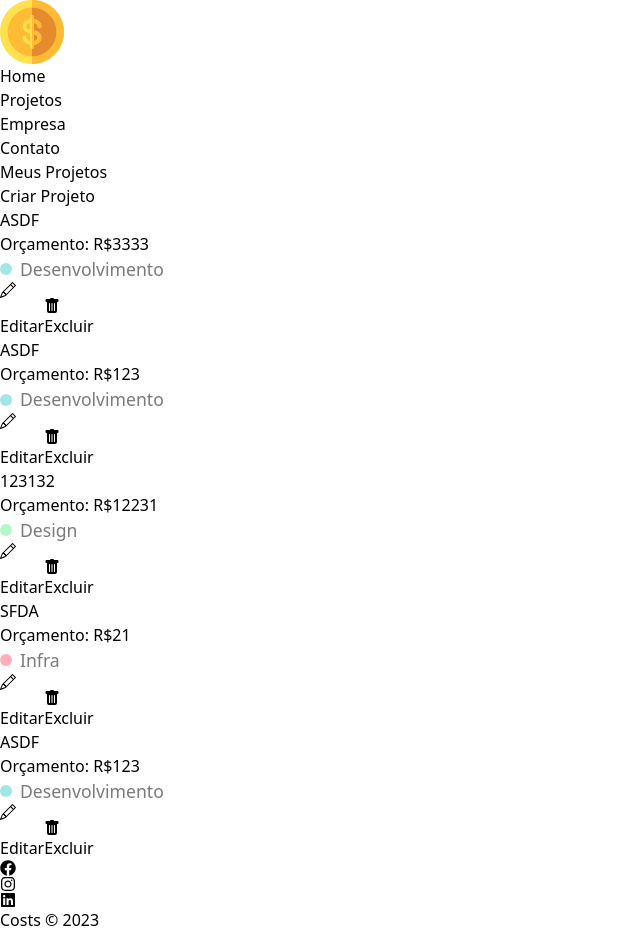
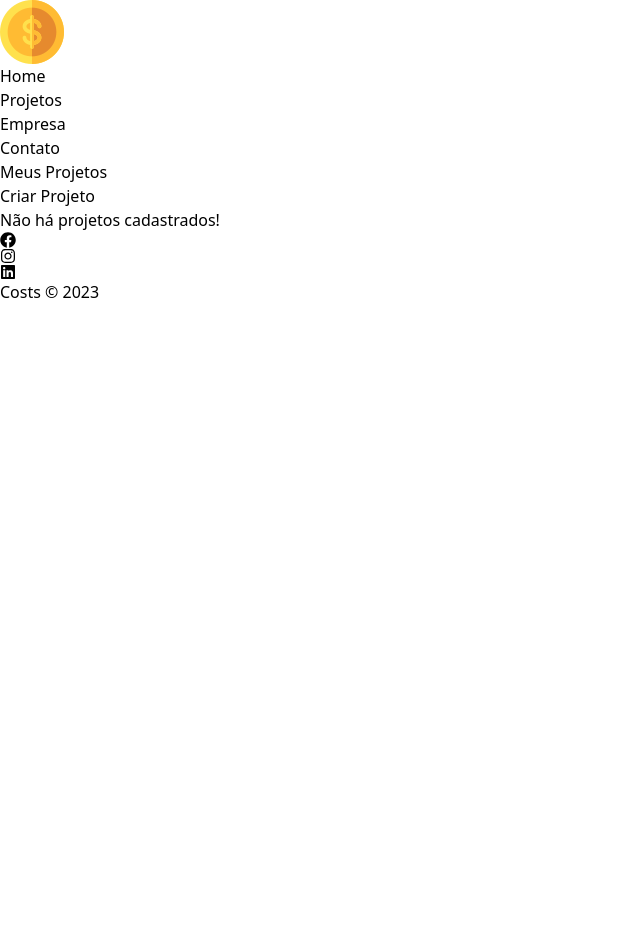
Before and after one commit to leonardo-fontes/costs-project, a React (Vite) app: page /projects in a window 1280 px wide. Shown: the whole page, without its empty margins (0-640 px from the left). After the commit the page ends 800 px from the top, so only its background shows below. Built offline with nearby package versions, Linux system fonts and the light colour scheme; data requests are answered from the project's data file.

Commit message:
componente de loading adicionado / função delete adicionada

```diff
--- a/db.json
+++ b/db.json
@@ -1,63 +1,5 @@
 {
-  "projects": [
-    {
-      "name": "asdf",
-      "budget": "3333",
-      "category": {
-        "id": "2",
-        "name": "Desenvolvimento"
-      },
-      "cost": 0,
-      "services": [],
-      "id": 1
-    },
-    {
-      "name": "asdf",
-      "budget": "123",
-      "category": {
-        "id": "2",
-        "name": "Desenvolvimento"
-      },
-      "cost": 0,
-      "services": [],
-      "id": 2
-    },
-    {
-      "name": "123132",
-      "budget": "12231",
-      "category": {
-        "id": "3",
-        "name": "Design"
-      },
-      "cost": 0,
-      "services": [],
-      "id": 3
-    },
-    {
-      "name": "sfda",
-      "budget": "21",
-      "category": {
-        "id": "1",
-        "name": "Infra"
-      },
-      "cost": 0,
-      "services": [],
-      "id": 4
-    },
-
-    {
-      "name": "asdf",
-      "budget": "123",
-      "category": {
-        "id": "2",
-        "name": "Desenvolvimento"
-      },
-      "cost": 0,
-      "services": [],
-      "id": 5
-    }
-
-  ],
+  "projects": [],
   "categories": [
     {
       "id": 1,
--- /dev/null
+++ b/src/components/layout/Loading.jsx
@@ -0,0 +1,11 @@
+import loading from '../../img/loading.svg'
+
+function Loading() {
+    return (
+        <div className=' grid col-span-5 items-center justify-center'>
+            <img className='w-[50px]' src={loading} alt="Loading" />
+        </div>
+    )
+}
+
+export default Loading;
--- a/src/components/pages/Projects.jsx
+++ b/src/components/pages/Projects.jsx
@@ -1,11 +1,15 @@
 import { useLocation } from "react-router-dom";
 import Message from "../layout/Message";
 import LinkButton from "../layout/LinkButton";
+import Loading from "../layout/Loading";
 import ProjectCard from "../project/ProjectCard";
 import { useState, useEffect } from "react";
 
 function Projects() {
   const [projects, setProjects] = useState([]);
+  const [removeLoading, setRemoveLoading] = useState(false);
+  const [projectMessage, setProjectMessage] = useState('');
+
 
   const location = useLocation();
   let message = "";
@@ -14,7 +18,8 @@ function Projects() {
   }
 
   useEffect(() => {
-    fetch("http://localhost:5000/projects", {
+    setTimeout(()=> {
+      fetch("http://localhost:5000/projects", {
       method: "GET",
       headers: {
         "Content-Type": "Application/json",
@@ -24,9 +29,26 @@ function Projects() {
       .then((data) => {
         setProjects(data);
         console.log(data);
+        setRemoveLoading(true);
       })
       .catch((err) => console.log(err));
+    }, 300)
   }, []);
+
+  function removeProject(id) {
+      fetch(`http://localhost:5000/projects/${id}`,{
+        method: 'DELETE',
+        headers: {
+          'Content-Type': 'application/json'
+        },
+      }).then(resp => resp.json())
+      .then(() => {
+        setProjects(projects.filter((project) => project.id !== id))
+        setProjectMessage('Projeto removido com sucesso!')
+      })
+      .catch(err => console.log(err))
+  }
+
 
   return (
     <div className="w-full flex flex-col container mx-auto ">
@@ -39,6 +61,7 @@ function Projects() {
         />
       </div>
       {message && <Message type="success" msg={message} />}
+      {projectMessage && <Message type="success" msg={projectMessage} />}
       <div className="grid grid-cols-5 gap-4">
         {projects.length > 0 &&
           projects.map((project) => (
@@ -48,8 +71,13 @@ function Projects() {
               budget={project.budget}
               category={project.category.name}
               key={project.id}
+              handleRemove={removeProject}
             />
           ))}
+          {!removeLoading && <Loading/>}
+          {removeLoading && projects.length === 0 && (
+            <p>Não há projetos cadastrados!</p>
+          )}
       </div>
     </div>
   );
--- a/src/components/project/ProjectCard.jsx
+++ b/src/components/project/ProjectCard.jsx
@@ -1,30 +1,36 @@
-import {BsPencil, BsFillTrashFill} from 'react-icons/bs'
-import styles from './ProjectCard.module.css'
-import {Link} from 'react-router-dom'
+import { BsPencil, BsFillTrashFill } from "react-icons/bs";
+import styles from "./ProjectCard.module.css";
+import { Link } from "react-router-dom";
 
-function ProjectCard({id, name, budget, category, handleRemove}) {
+function ProjectCard({ id, name, budget, category, handleRemove }) {
+  const btnClass =
+    "bg-[#FFF] text-base gap-1 text-[#222] py-1.5 px-2 cursor-pointer flex items-center justify-center border-[1px] border-solid border-[#222] hover:bg-[#222] hover:text-[#ffbb33] transition-colors duration-200";
 
-const btnClass ='bg-[#FFF] text-base gap-1 text-[#222] py-1.5 px-2 cursor-pointer flex items-center justify-center border-[1px] border-solid border-[#222] hover:bg-[#222] hover:text-[#ffbb33] transition-colors duration-200'
-
+    const remove = (e) => {
+        e.preventDefault()
+        handleRemove(id)
+    }
   return (
-        <div className='p-[1em] border-solid border-[1px] rounded-md border-[#7a7a7a] w-[100%] grid col-span-1 gap-4'>
-            <h4 className='bg-[#222] p-2 text-xl text-[#FFBB33] font-bold mb-4 '>{name.toUpperCase()}</h4>
-            <p className='text-[#7a7a7a] mb-1'>
-                <span className='font-bold '>Orçamento:</span> R${budget}
+    <div className="p-[1em] border-solid border-[1px] rounded-md border-[#7a7a7a] w-[100%] grid col-span-1 gap-4">
+      <h4 className="bg-[#222] p-2 text-xl text-[#FFBB33] font-bold mb-4 ">
+        {name.toUpperCase()}
+      </h4>
+      <p className="text-[#7a7a7a] mb-1">
+        <span className="font-bold ">Orçamento:</span> R${budget}
       </p>
       <p className={styles.category_text}>
         <span className={`${styles[category.toLowerCase()]}`}></span> {category}
       </p>
-            <div className='mt-[1.2em] flex items-center gap-4'>
-                <Link to='/' className={btnClass}>
-                    <BsPencil/> Editar
+      <div className="mt-[1.2em] flex items-center gap-4">
+        <Link to="/" className={btnClass}>
+          <BsPencil /> Editar
         </Link>
-                <button className={btnClass}>
-                    <BsFillTrashFill/> Excluir
+        <button className={btnClass} onClick={remove}>
+          <BsFillTrashFill /> Excluir
         </button>
       </div>
     </div>
-    )
+  );
 }
 
 export default ProjectCard;
```
Also changed, not shown: src/img/loading.svg. Lines whose indentation alone changed are shown as unchanged.
